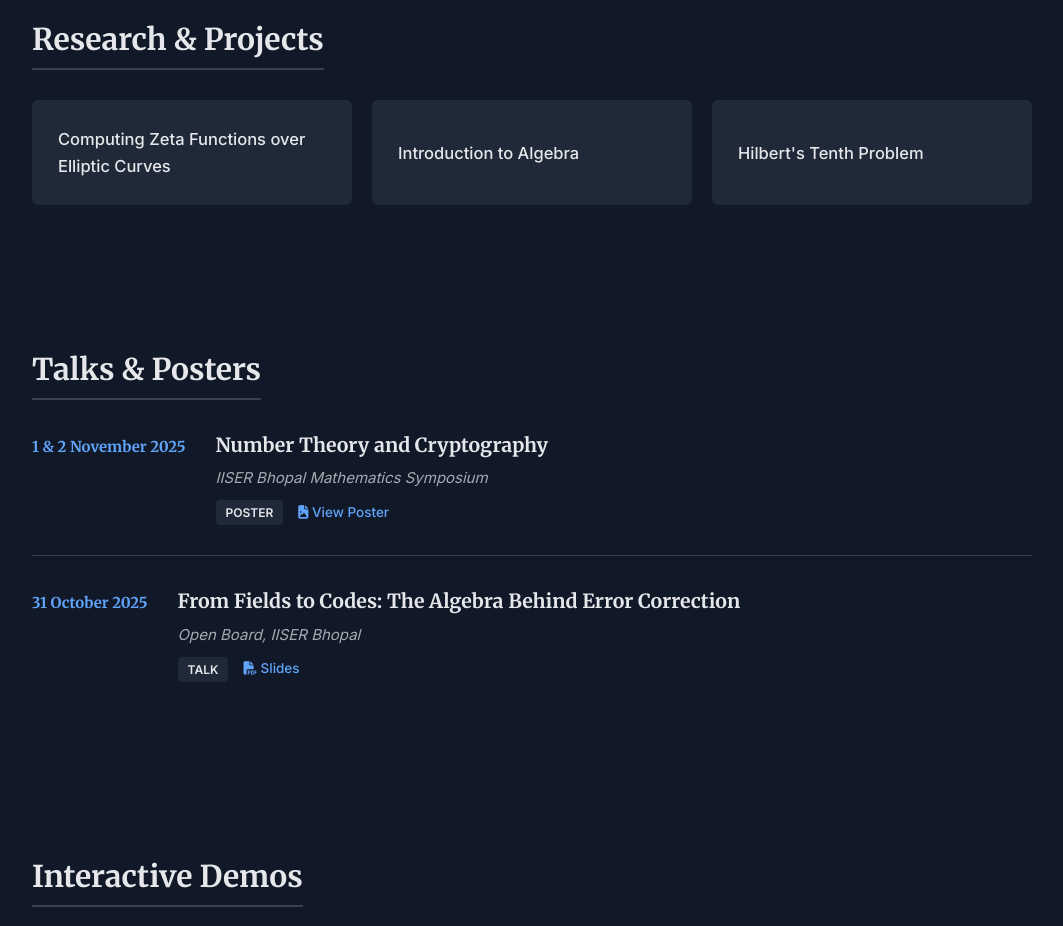
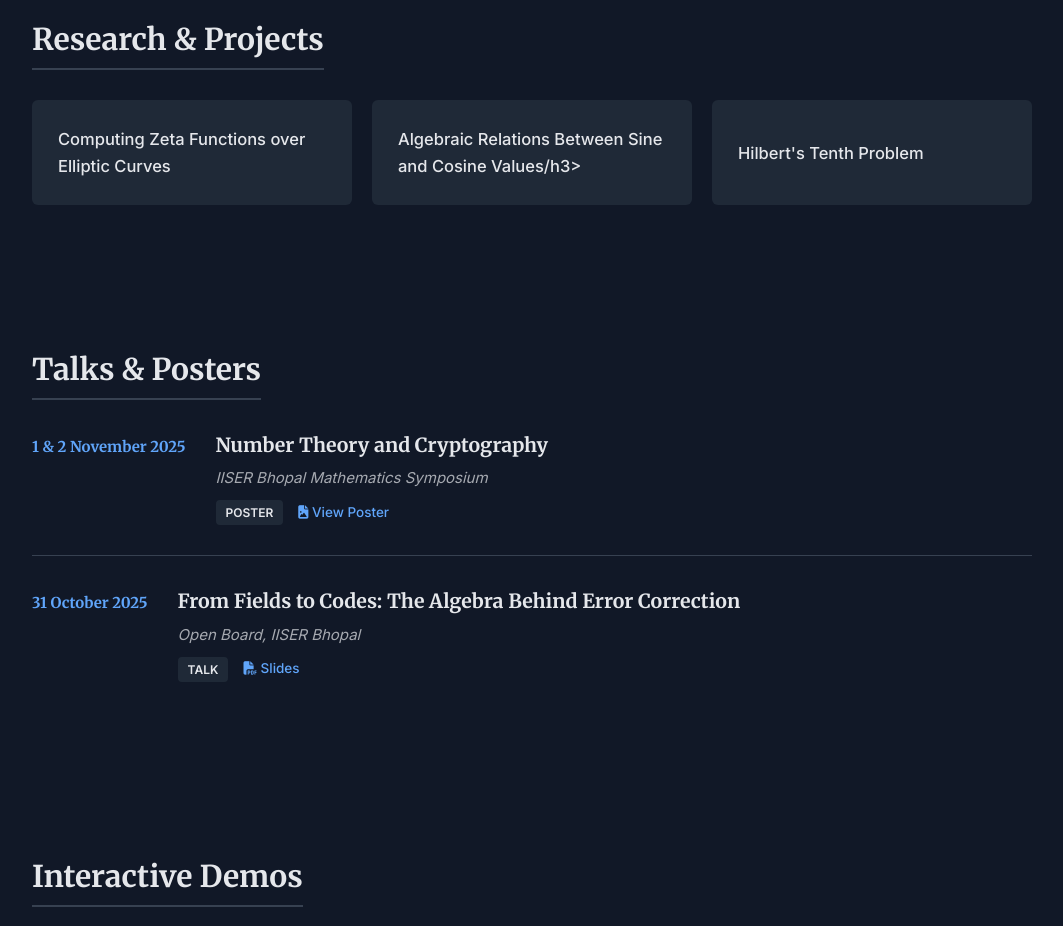
Before and after one commit to YASHSHM/YASHSHM.github.io, a plain HTML site: page index.html in a window 1280 px wide. Shown: the part 1360-2286 px from the top of the page, without its empty margins (108-1171 px from the left). Drawn offline with nearby package versions, Linux system fonts and the light colour scheme.

Commit message:
Update project title in index.html

```diff
--- a/index.html
+++ b/index.html
@@ -78,7 +78,7 @@
                 </div>
 
                 <div class="project-card-minimal" data-modal="modal2">
-                    <h3>Introduction to Algebra</h3>
+                    <h3>Algebraic Relations Between Sine and Cosine Values/h3>
                     <span class="arrow">&rarr;</span>
                 </div>
 
```
